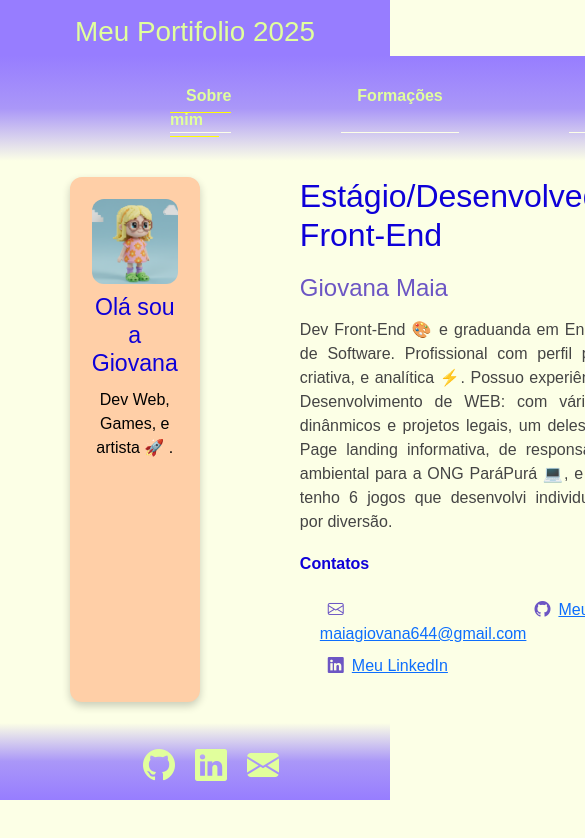
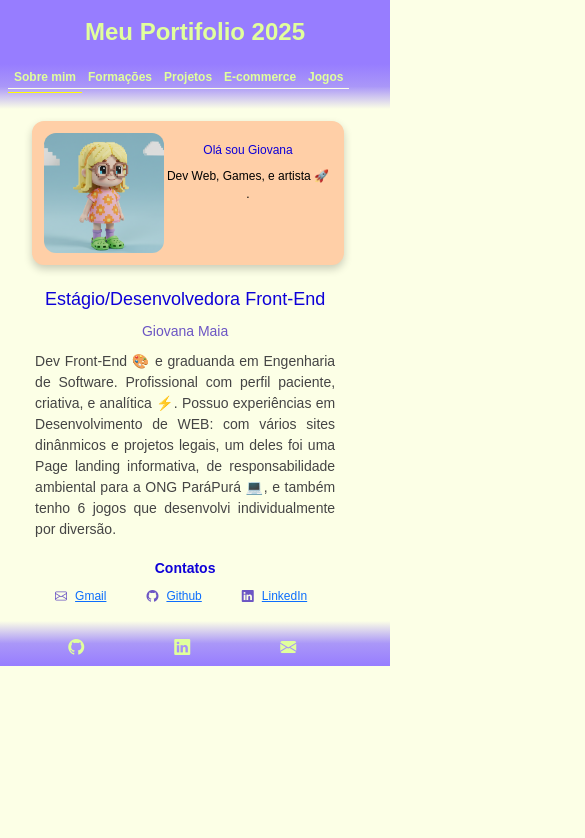
Before and after one commit to GiovanaMv/new-portifolio, a React (Create React App) app: page / in a window 390 px wide. Shown: the top 838 px of the page, 585 px wide, since content can reach past the window. Built offline with nearby package versions, Linux system fonts and the light colour scheme; a web font is replaced by a local one.

Commit message:
ajustes mobile

```diff
--- a/src/components/AboutSection.tsx
+++ b/src/components/AboutSection.tsx
@@ -2,25 +2,24 @@ import styled from "styled-components";
 import MeImg from '../assets/images/me.png';
 
 const Section = styled.section`
-  padding: 16px;
   display: flex;
   gap: 100px;
 
   .info{
-    width: 500px;
+    width: 600px;
 
     h1{
-        margin: 0px 0 20px;
+        margin: 20px 0 20px;
         font-size: 2rem;
         color: #0e00d8;
     }
     h2{
-        margin: 0 0 15px;
+        margin: 0 0 12px;
         font-size: 1.5rem;
         color: #6c56c4;
     }
     h3{
-        margin: 10px 0 25px;
+        margin: 25px 0 10px;
         font-size: 1rem;
         font-weight: bold;
         color: #0e00d8;
@@ -31,25 +30,62 @@ const Section = styled.section`
         text-align: justify;
     }
     ul {
-        padding-left: 20px;
-        display: grid;
-        grid-template-columns: 1fr 1fr;
-        align-content: center;
+        padding: 0px;
+        gap: 12px;
+        display: flex;
         list-style: none;
-
     }
     li {
         margin-bottom: 8px;
         color: #6c56c4;
     }
   }
+    @media (max-width: 768px){
+    display: block;
+    margin-top: 4px;
+
+    .info {
+      width: 300px;
+      margin-left: 9%;
+
+      h1 {
+        margin: 24px 0 12px;
+        font-size: 18px;
+        text-align: center;
+      }
+      h2 {
+        margin: 0px 0px 12px;
+        font-size: 14px;
+        text-align: center;
+      }
+      h3 {
+        font-size: 14px;
+        text-align: center;
+        margin-top: 0px;
+      }
+      p {
+        font-size: 14px;
+        margin: 10 0 10px;
+      }
+      ul {
+        gap: 32px;
+        margin-left: 12px;
+        margin-top: 8px;
+    }
+      li {
+        margin: 0px;
+        font-size: 12px;
+      }
+    }
+  }
 `;
 
 const Card = styled.div`
   display: block;
-  margin-left: 15%;
+  margin: 8px 0 10px;
+  margin-left: 12%;
   background: #eee;
-  padding: 10px;
+  padding: 3px;
   border-radius: 12px;
   width: 300px;
   text-align: center;
@@ -63,7 +99,8 @@ const Card = styled.div`
     box-shadow: 0 8px 16px rgba(0,0,0,0.3);
     }
   img {
-        width: 100%;
+        width: 90%;
+        margin-left: 12px;
         height: auto;
         display: block;
         border-radius: 12px;
@@ -76,6 +113,27 @@ const Card = styled.div`
     margin: 0;
     color: #000000;
     }
+
+    @media (max-width: 768px){
+    display: flex;
+    margin-left: 32px;
+    padding: 0;
+    width: 80%;
+    height: auto;
+
+    img {
+      margin-left: 0px;
+      width: 120px;
+      height: 120px;
+    }
+    h3{
+      margin: 10px;
+      font-size: 12px;
+    }
+    p {
+      font-size: 12px;
+    }
+  }
 `;
 
 export function AboutSection() {
@@ -84,9 +142,9 @@ export function AboutSection() {
       <Card>
         <img src={MeImg} alt="Flor decorativa" />
       <div>
-          <h3>Olá sou a Giovana</h3>
+          <h3>Olá sou Giovana</h3>
           <p>Dev Web, Games, e artista 🚀 . </p>
-        </div>
+      </div>
       </Card>
         <div className="info">
           <h1>Estágio/Desenvolvedora Front-End</h1>
@@ -96,9 +154,9 @@ export function AboutSection() {
             </p>
             <h3>Contatos</h3>
               <ul >
-                <li className="info-p"><i className="bi bi-envelope m-2"></i><a href="https://github.com/GiovanaMv">maiagiovana644@gmail.com</a></li>
-                <li className="info-p"><i className="bi bi-github m-2"></i><a href="https://github.com/GiovanaMv">Meu Github</a></li>
-                <li className="info-p"><i className="bi bi-linkedin m-2"></i><a href="https://www.linkedin.com/in/giovana-maia1212/">Meu LinkedIn</a></li>
+                <li className="info-p"><i className="bi bi-envelope m-2"></i><a href="mailto:maiagiovana644@gmail.com">Gmail</a></li>
+                <li className="info-p"><i className="bi bi-github m-2"></i><a href="https://github.com/GiovanaMv">Github</a></li>
+                <li className="info-p"><i className="bi bi-linkedin m-2"></i><a href="https://www.linkedin.com/in/giovana-maia1212/">LinkedIn</a></li>
               </ul>
           </div>
     </Section>
--- a/src/components/EcommerceSection.tsx
+++ b/src/components/EcommerceSection.tsx
@@ -10,13 +10,27 @@ const Section = styled.section`
   display: grid;
   grid-template-columns: 1fr 1fr;
   margin-top: 12px;
+
+  @media (max-width: 768px){
+    display: block;
+    margin-top: 12px;
+    margin-left: 12px;
+    }
 `;
 const GroupIcon = styled.ul`
   display: grid;
   grid-template-columns: 1fr 1fr 1fr;
   list-style: none;
   gap: 24px;
-  width:70%;
+  width: 70%;
+
+  @media (max-width: 768px){
+    gap: 24px;
+    display: grid;
+    grid-template-columns: 78px 78px 78px;
+    padding-left: 28px;
+    margin-bottom: 34.5%;
+  }
 `;
 const IconItem = styled.li`
   padding: 10px;
@@ -25,9 +39,9 @@ const IconItem = styled.li`
   background-color: rgb(255, 255, 255);
   text-align: center;
   border-radius: 10px;
-  // border: 1px solid black;
   box-shadow: 0 4px 8px rgba(0,0,0,0.2);
   transition: transform 0.2s ease, box-shadow 0.2s ease;
+
   img{
     width: 100%;
     border-radius: 10px;
@@ -42,6 +56,16 @@ const IconItem = styled.li`
     font-weight: bold;
     font-size: 14px;
   }
+
+    @media (max-width: 768px){
+      padding: 6px;
+      a {
+        font-size: 9px;
+      }
+      img {
+        width: 100%;
+      }
+    }
 `;
 const TextCard = styled.li`
   list-style: none;
@@ -49,10 +73,10 @@ const TextCard = styled.li`
   margin-left: 26%;
   text-align: center;
   margin-top: 30px;
+
   h3 {
     margin-bottom: 24px;
     color:rgb(83, 139, 202);
-
   }
 
   .description {
@@ -60,6 +84,22 @@ const TextCard = styled.li`
     max-width: 500px;
     text-align: justify;
 
+  }
+
+  @media (max-width: 768px){
+    max-width: 302px;
+    margin-left: 5%;
+    margin-top: 8px;
+    margin-bottom: 24px;
+
+    h3 {
+    font-size: 16px;
+    font-weight: bold;
+    margin-bottom: 8px;
+  }
+    .description {
+    font-size: 12px;
+  }
   }
 `;
 
--- a/src/components/EducationSection.tsx
+++ b/src/components/EducationSection.tsx
@@ -9,13 +9,11 @@ const Section = styled.section`
   display: flex;
   margin-top: 6px;
   gap: 89px;
-
   .block-skills{
     li{
       display:flex;
     }
   }
-
   ul{
     padding-left: 24px;
   li{
@@ -27,7 +25,7 @@ const Section = styled.section`
     font-size: 24px;
   }
   h3{
-    font-size: 20px;
+    font-size: 18px;
   }
   h5{
     font-size: 18px;
@@ -44,6 +42,10 @@ const Section = styled.section`
   .left-column{
     max-width: 350px;
     margin-left: 174px;
+
+    p{
+      font-size: 14px;
+    }
   }
 
 
@@ -80,19 +82,21 @@ const Section = styled.section`
       li{
         padding: 6px;
         position: static;
+        font-size: 13px;
+        display: block;
         border-radius: 10px;
         text-align: center;
         max-width: 130px;
-        // border: 2px solid  rgba(54, 54, 54, 0.45);
         box-shadow: 0 4px 8px rgba(0,0,0,0.2);
         transition: transform 0.2s ease, box-shadow 0.2s ease;
+
         &:hover{
           transform: translateY(-3px);
           box-shadow: 0 8px 16px rgba(0,0,0,0.3);
         }
       }
       img{
-        width: 90px;
+        width: 80px;
         margin-bottom: 12px;
       }
     }
@@ -139,10 +143,10 @@ export function EducationSection() {
         <div className="block-education">
           <h2><i className="bi bi-stars m-2"></i>Hobbies</h2>
             <ul >
-              <li><img src={Pintura} alt="Flor decorativa" />Pintura/Desenho em telas</li>
+              <li><img src={Pintura} alt="Flor decorativa" />Pinturas em telas</li>
               <li><img src={Croche} alt="Flor decorativa" />Croche</li>
               <li><img src={Costura} alt="Flor decorativa" />Costurar</li>
-              <li><img src={Game} alt="Flor decorativa" />Criar Jogos digitais</li>
+              <li><img src={Game} alt="Flor decorativa" />   Jogos digitais</li>
             </ul>
           </div>
         <div className="block skills">
--- a/src/components/Footer.tsx
+++ b/src/components/Footer.tsx
@@ -25,6 +25,21 @@ const Rodape = styled.footer`
     text-decoration: none;
     color: inherit;
 }
+    @media (max-width: 768px){
+      padding: 6px;
+      margin-top: 0px;
+      width: 100%;
+
+      .links {
+        justify-content: normal;
+        margin-left: 8%;
+        gap: 90px;
+      }
+
+      .links-contact i {
+        font-size: 16px;
+}
+    }
 `;
 
 export function Footer() {
--- a/src/components/GamesSection.tsx
+++ b/src/components/GamesSection.tsx
@@ -16,6 +16,13 @@ const GroupIcon = styled.ul`
   justify-content: center;
   align-items: flex-start;
 
+  @media (max-width: 768px){
+    display: grid;
+    grid-template-columns: 100px 100px 100px;
+    text-align: center;
+    margin-top: 24px;
+    width: 100%
+  }
 `;
 const IconItem = styled.li`
   padding: 10px;
@@ -23,6 +30,7 @@ const IconItem = styled.li`
   align-items: center;
   width: 180px;
   transition: transform 0.2s ease, box-shadow 0.2s ease;
+
   img{
     width: 100%;
     margin-bottom: 13px;
@@ -36,6 +44,20 @@ const IconItem = styled.li`
     font-weight: bold;
     text-decoration: none;
     }
+
+  @media (max-width: 768px){
+    width: 100px;
+    padding: 0px;
+    margin: 12px 0px 12px;
+    img{
+      width: 100%;
+      margin-bottom: 0px;
+      }
+    a {
+      font-size: 8px;
+      }
+    }
+  }
 `;
 const TextCard = styled.li`
   list-style: none;
@@ -43,6 +65,7 @@ const TextCard = styled.li`
   margin-left: 18%;
   text-align: center;
   margin-top: 30px;
+
   h3 {
     margin-bottom: 24px;
     color:rgb(255, 123, 248);
@@ -51,6 +74,24 @@ const TextCard = styled.li`
   .description {
     color: #555;
     text-align: justify;
+  }
+
+    @media (max-width: 768px){
+    width: 302px;
+    margin-left: 8%;
+    margin-top: 12px;
+    padding-left: 0px;
+
+    h3 {
+      font-size: 16px;
+      margin-bottom: 12px 0px 12px;
+      font-weight: bold;
+    }
+
+    .description {
+      font-size: 12px;
+      margin-top: 18px;
+    }
   }
 `;
 
--- a/src/components/Header.tsx
+++ b/src/components/Header.tsx
@@ -6,6 +6,18 @@ const Container = styled.header`
   padding-top: 15px;
   text-align: center;
   color: rgb(225, 255, 156);
+
+  @media (max-width: 768px){
+      width: 100%;
+      padding: 16px;
+
+      h1 {
+        line-height: 32px;
+        margin-bottom: 0px;
+        font-weight: bold;
+        font-size: 24px;
+      }
+    }
 `;
 
 export function Header() {
--- a/src/components/NavBar.tsx
+++ b/src/components/NavBar.tsx
@@ -5,8 +5,13 @@ const NavLink = styled(RouterNavLink)`
   color: #fff;
   text-decoration: none;
   padding: 8px 16px;
+
   &.active {
     border-bottom: 1px solid yellow;
+  }
+
+  @media (max-width: 768px){
+    padding: 0px 6px 8px;
   }
 `;
 
@@ -16,7 +21,14 @@ const Container = styled.nav`
   align-items: center;
   background-image: linear-gradient(180deg, #977DFF,rgb(170, 151, 248), #fcffe6);
 
-
+  @media (max-width: 768px){
+    margin-bottom: 0px;
+    width: 100%;
+    overflow: hidden;
+    ul{
+      padding-left: 8px;
+    }
+  }
 `;
 
 export const Navbar = styled.nav`
@@ -24,14 +36,23 @@ export const Navbar = styled.nav`
   padding: 28px;
   justify-content: space-between;
   align-items: center;
-  background-color: #977dff;
   background-image: linear-gradient(180deg, #977DFF,rgb(170, 151, 248),  #fcffe6);
-`;
+
+  @media (max-width: 768px){
+      padding: 0px;
+    }
+  `;
 
 export const NavLinks = styled.ul`
   list-style: none;
   display: flex;
   margin-bottom: 0;
+
+  @media (max-width: 768px){
+      margin-bottom: 0px;
+      align-item: center;
+      margin: 0px 0 12px;
+    }
 `;
 
 export const NavItem = styled.li`
@@ -41,7 +62,16 @@ export const NavItem = styled.li`
   a {
     color: rgb(225, 255, 156);
     font-weight: bold;
-  }
+    }
+
+    @media (max-width: 768px){
+        margin-bottom: 8px;
+        margin-left: 0px;
+
+        a{
+          font-size: 12px;
+        }
+      }
 `;
 
 export function NavBar() {
@@ -54,11 +84,6 @@ export function NavBar() {
         <NavItem><NavLink to="/Sites">Projetos</NavLink></NavItem>
         <NavItem><NavLink to="/Ecommerce">E-commerce</NavLink></NavItem>
         <NavItem><NavLink to="/games">Jogos</NavLink></NavItem>
-          {/* <NavItem>
-          <ThemeButton>
-            <BsMoonStars />
-          </ThemeButton>
-        </NavItem> */}
         </NavLinks>
     </Navbar>
     </Container>
--- a/src/components/SitesSection.tsx
+++ b/src/components/SitesSection.tsx
@@ -5,6 +5,11 @@ const Section = styled.section`
   display: grid;
   grid-template-columns: 1fr 1fr;
   margin-top: 33px;
+
+  @media (max-width: 768px){
+      display: block;
+      margin-top: 24px;
+    }
 `;
 const GroupIcon = styled.ul`
   display: grid;
@@ -12,6 +17,14 @@ const GroupIcon = styled.ul`
   list-style: none;
   gap: 16px;
   margin-left: 132px;
+
+  @media (max-width: 768px){
+    margin-left: 4%;
+    padding-left: 13px;
+    display: grid;
+    grid-template-columns: 100px 100px 100px;
+    gap: 2;
+  }
 `;
 const IconItem = styled.li`
   background-color: rgb(255, 255, 255);
@@ -21,6 +34,7 @@ const IconItem = styled.li`
   border-radius: 10px;
   box-shadow: 0 4px 8px rgba(0,0,0,0.2);
   transition: transform 0.2s ease, box-shadow 0.2s ease;
+
   img{
     width: 100%;
     border-radius: 10px;
@@ -36,6 +50,22 @@ const IconItem = styled.li`
     font-weight: bold;
     line-height: 1;
     font-size: 14px;
+  }
+
+    @media (max-width: 768px){
+    width: 90%;
+    padding: 12px;
+    margin-left: 0px;
+    max-height: 100px;
+    margin-bottom: 8px;
+
+    img {
+    margin-bottom: 0px;
+    }
+    a {
+      font-size: 9px;
+      line-height: 0px;
+    }
   }
 `;
 const TextCard = styled.li`
@@ -53,6 +83,21 @@ const TextCard = styled.li`
     color: #555;
     max-width: 500px;
     text-align: justify;
+  }
+
+  @media (max-width: 768px){
+    max-width: 302px;
+    margin-left: 10%;
+    margin-top: 32px;
+
+    h3 {
+    font-size: 16px;
+    font-weight: bold;
+    margin-bottom: 16px;
+  }
+    .description {
+    font-size: 12px;
+    margin-bottom: 34.5%;
   }
 `;
 
```
